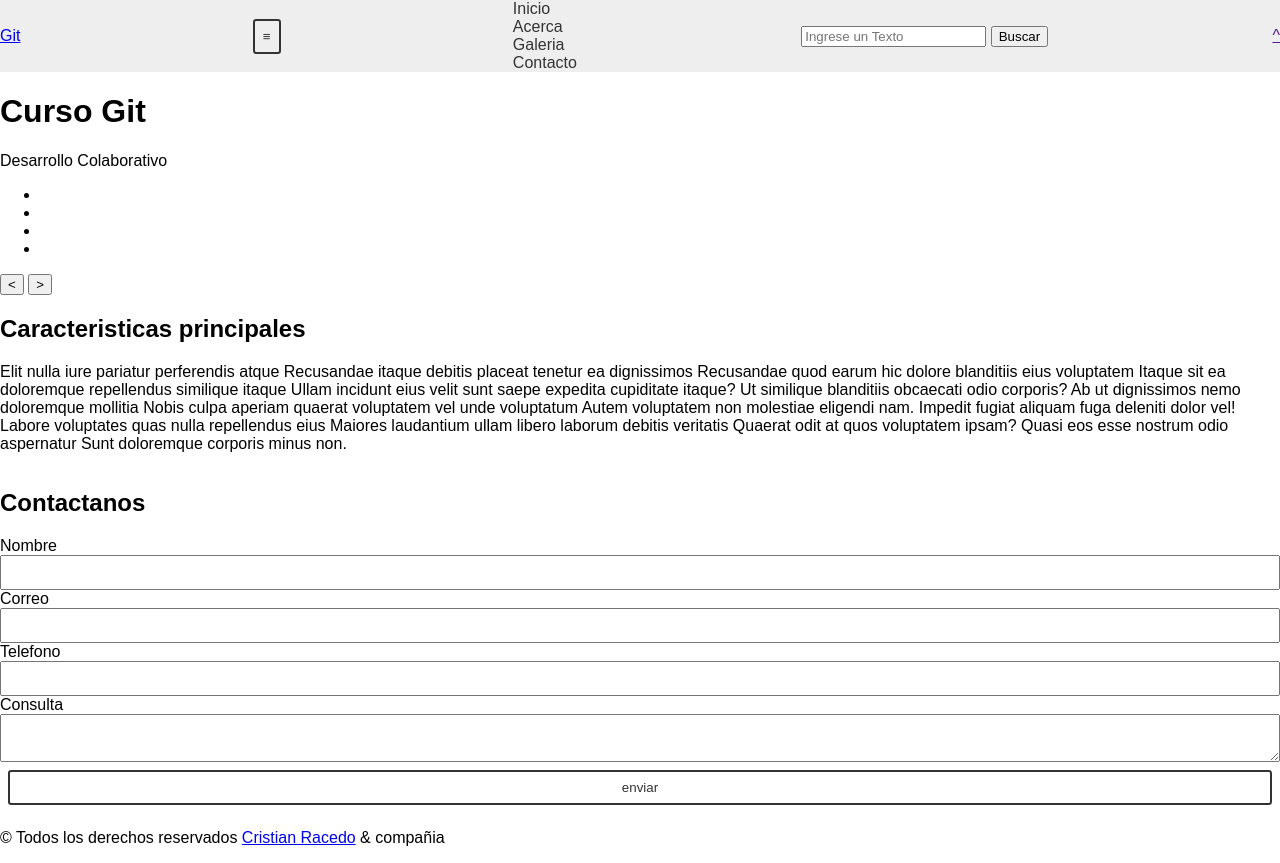
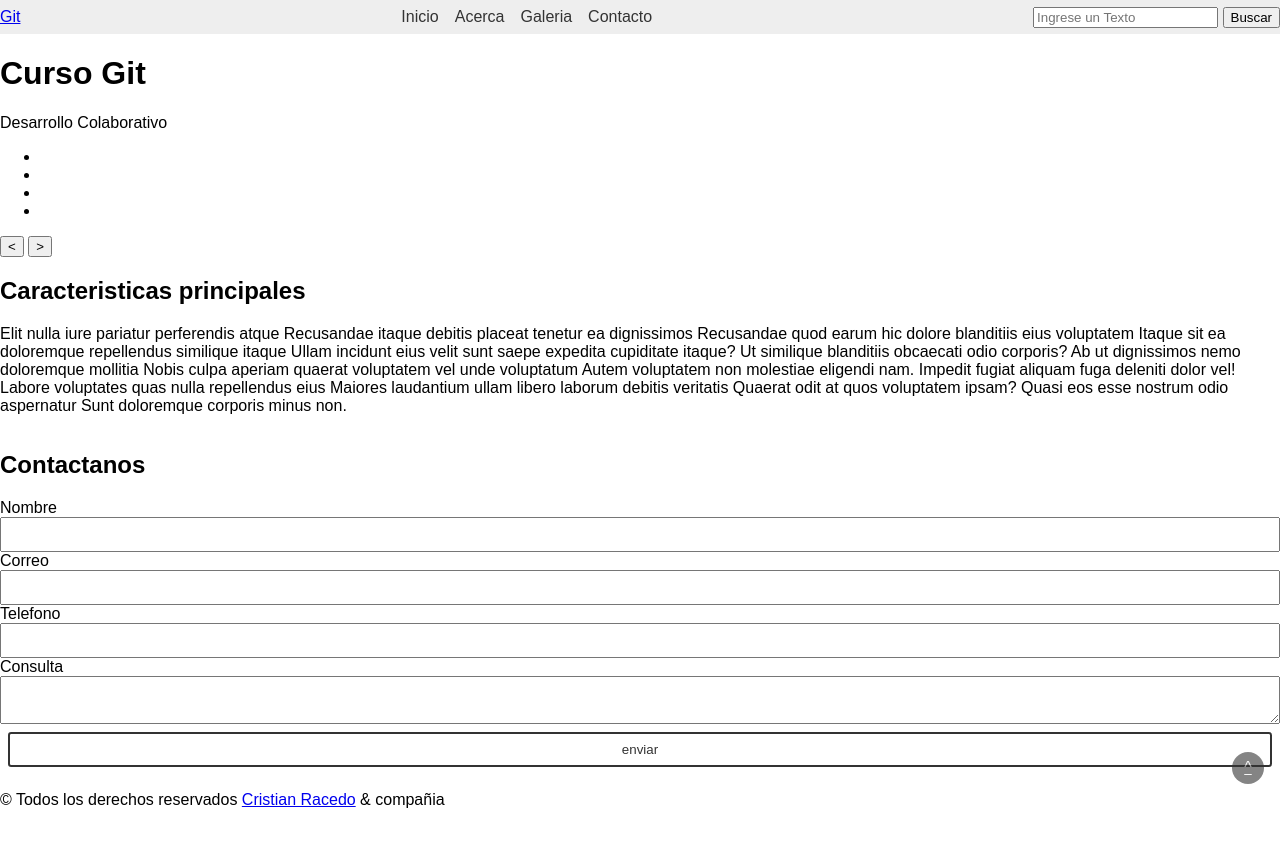
Before and after one commit to C215714N/Git, a plain HTML site: page index.html in a window 1280 px wide. After the commit the page ends 825 px from the top, so only its background shows below. Drawn offline with Linux system fonts and the light colour scheme.

Commit message:
hamburger menu

```diff
--- a/styles/main.css
+++ b/styles/main.css
@@ -23,20 +23,47 @@
 			display: flex;
 			justify-content: space-between;
 			align-items: center;
+			flex-wrap: wrap;
 			background-color: #eee;
 		}
-		.menu{
+		nav .menu{
+			width:100%;
+			height:0;
+			overflow: hidden;
 			list-style: none;
 			margin: 0;
 			padding: 0;
 		}
 		.menu a{
 			display: block;
+			padding: .5rem;
 			color:#333;
 			text-decoration: none;
 		}
 		.menu a:hover{
 			background-color: #3338;
+		}
+		.menu.active{
+			height:auto;
+		}
+		#search {
+			display:none;
+		}
+		nav .back{
+			position: fixed;
+			bottom: 1rem;
+			right: 1rem;
+			width: 2rem;
+			padding: 0;
+			line-height: 2rem;
+			text-align: center;
+			border-radius: 50%;
+			opacity: .6;
+			color: #eee;
+			background-color: #333;
+		}
+		nav .back:hover{
+			opacity: .8;
 		}
 	/*mainHeader*/
 
@@ -51,5 +78,18 @@
 			border: 2px solid transparent
 			font-size: 1rem;
 		}
-
+/*medium devices*/
+	@media screen and (min-width:768px){
+		nav .button{
+			display:none;
+		}
+		nav .menu{
+			display: flex;
+			width: auto;
+			height: auto;
+		}
+		#search{
+			display: block;
+		}
+	}
 /*Autor: Cristian Racedo*/
```
